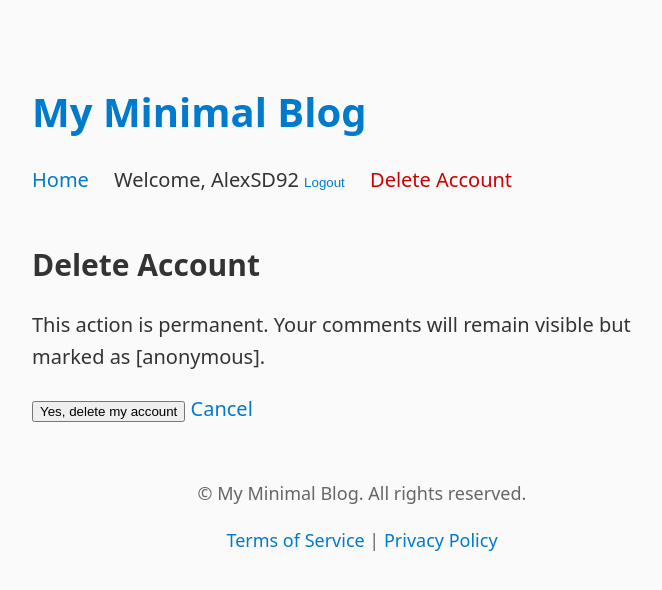
After one commit to AlexSD92/lifelong_blog, a Django app: page /delete-account/ in a window 1280 px wide. The commit adds this page. Shown: the top 590 px of the page, without its empty margins (278-940 px from the left). Run offline with Django 5.2, Linux system fonts and the light colour scheme; a user stored in the database is signed in.

Commit message:
feat: implement user account deletion while preserving comments

```diff
--- a/blog/templates/blog/base.html
+++ b/blog/templates/blog/base.html
@@ -84,22 +84,27 @@
     <h1><a href="/">My Minimal Blog</a></h1>
     <nav>
       <a href="/">Home</a>
+
       {% if user.is_authenticated %}
         <span>Welcome, {{ user.username }}</span>
+
         <form method="post" action="{% url 'logout' %}" style="display: inline;">
           {% csrf_token %}
-          <button type="submit" style="background:none;border:none;padding:0;color:#007acc;cursor:pointer;">
+          <button type="submit" style="background: none; border: none; padding: 0; color: #007acc; cursor: pointer;">
             Logout
           </button>
         </form>
+
+        <!-- Delete Account link -->
+        <a href="{% url 'delete_account' %}" style="color: #cc0000; margin-left: 1em;">Delete Account</a>
 
       {% else %}
         <a href="{% url 'login' %}">Login</a>
         <a href="{% url 'register' %}">Register</a>
       {% endif %}
     </nav>
+  </header>
 
-  </header>
 
   {% block content %}{% endblock %}
 
--- /dev/null
+++ b/blog/templates/blog/delete_account.html
@@ -0,0 +1,11 @@
+{% extends "blog/base.html" %}
+{% block title %}Delete Account{% endblock %}
+{% block content %}
+  <h2>Delete Account</h2>
+  <p>This action is permanent. Your comments will remain visible but marked as [anonymous].</p>
+  <form method="post">
+    {% csrf_token %}
+    <button type="submit">Yes, delete my account</button>
+    <a href="{% url 'home' %}">Cancel</a>
+  </form>
+{% endblock %}
--- a/blog/templates/blog/post_detail.html
+++ b/blog/templates/blog/post_detail.html
@@ -27,7 +27,7 @@
     <h3>Comments</h3>
 
     {% for comment in comments %}
-      <p><strong>{{ comment.user.username }}</strong> says:</p>
+    <p><strong>{{ comment.display_name }}</strong> says:</p>
       <p>{{ comment.body }}</p>
       <hr>
     {% empty %}
--- a/blog/urls.py
+++ b/blog/urls.py
@@ -1,12 +1,14 @@
 from django.urls import path
 from . import views
+from django.views.generic import TemplateView
 
 urlpatterns = [
     path('', views.home, name='home'),
     path('post/<slug:slug>/', views.post_detail, name='post_detail'),
     path('category/<slug:slug>/', views.category_posts, name='category_posts'),
     path('register/', views.register, name='register'),
+    path('delete-account/', views.delete_account, name='delete_account'),
+    path('account-deleted/', TemplateView.as_view(template_name='blog/account_deleted.html'), name='account_deleted'),
     path('terms/', views.terms_view, name='terms'),
     path('privacy/', views.privacy_view, name='privacy'),
-         # 👈 new
 ]
--- a/blog/views.py
+++ b/blog/views.py
@@ -4,9 +4,10 @@ from .forms import CommentForm
 from django.contrib.auth.decorators import login_required
 from django.utils.decorators import method_decorator
 from django.contrib.auth.models import User
-from django.contrib.auth import login
+from django.contrib.auth import login, logout
 from django.shortcuts import redirect, render
 from .forms import RegisterForm
+from django.contrib import messages
 
 def home(request):
     posts = Post.objects.filter(published=True).order_by('-created')
@@ -59,6 +60,16 @@ def register(request):
 
     return render(request, 'blog/register.html', {'form': form})
 
+@login_required
+def delete_account(request):
+    if request.method == 'POST':
+        user = request.user
+        logout(request)
+        user.delete()
+        messages.success(request, "Your account has been deleted.")
+        return redirect('account_deleted')
+    return render(request, 'blog/delete_account.html')
+
 def terms_view(request):
     return render(request, 'blog/terms.html')
 
--- a/life_long_blog/settings.py
+++ b/life_long_blog/settings.py
@@ -139,6 +139,5 @@ EMAIL_BACKEND = 'django.core.mail.backends.smtp.EmailBackend'
 EMAIL_HOST = 'smtp.gmail.com'
 EMAIL_PORT = 587
 EMAIL_USE_TLS = True
-EMAIL_DISPLAY_NAME = os.getenv("EMAIL_DISPLAY_NAME", "no-reply")
 EMAIL_HOST_USER = os.getenv("EMAIL_HOST_USER")
 EMAIL_HOST_PASSWORD = os.getenv("EMAIL_HOST_PASSWORD")
```
Also changed, not shown: blog/models.py (+6 -4 lines), blog/templates/blog/account_deleted.html (added, +7 -0 lines), blog/migrations/0003_alter_comment_user.py (added), db.sqlite3, 1 other file.
